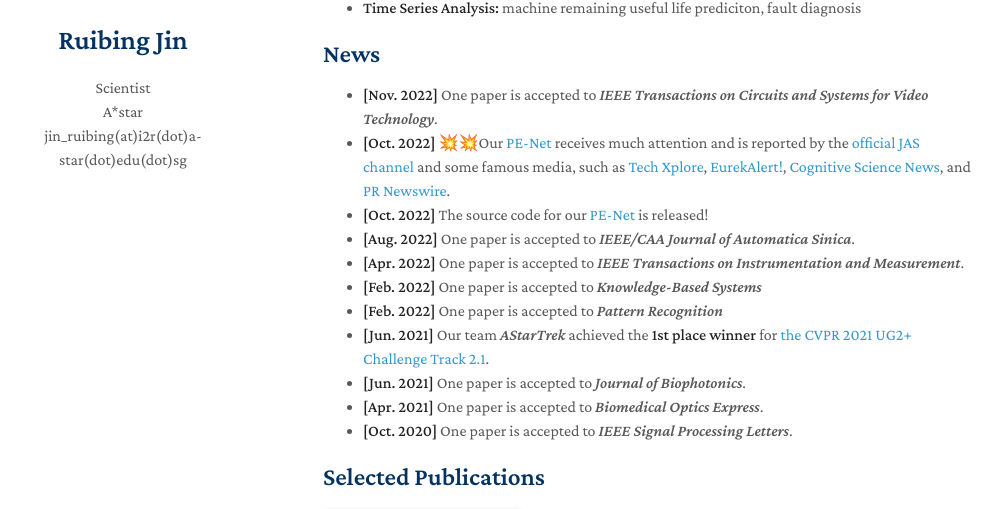
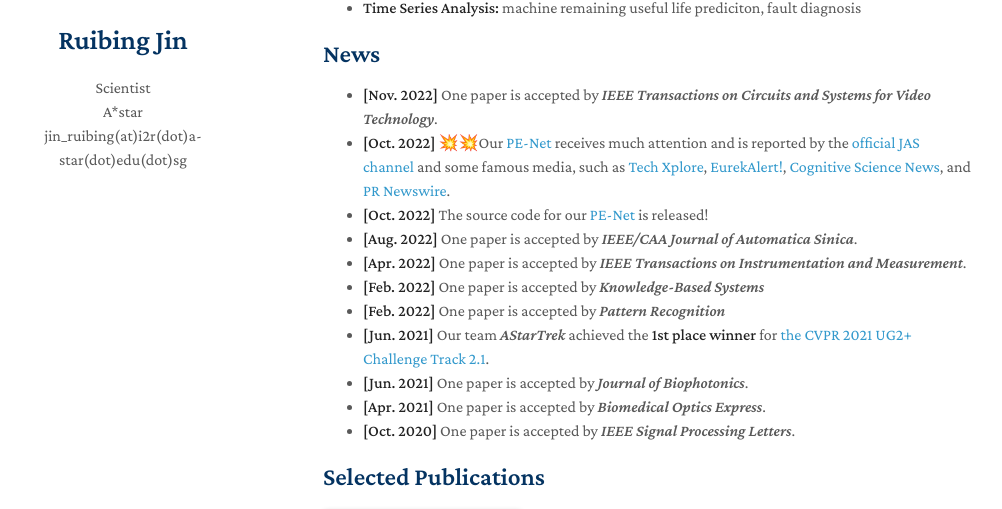
Before and after one commit to ruibing-jin/ruibing-jin.github.io, a Jekyll site: the page built from index.md, in a window 1280 px wide and 900 px high, scrolled down 261 px. Shown: the part 174-683 px from the top of the window, without its empty margins (147-1149 px from the left). Built offline with Jekyll 4.4.1, drawn with Linux system fonts in a browser that asks for light colours; nearby versions of some CDN libraries; a style sheet for code colours, icons or effects is not loaded; our own code applies the rules of GitHub Pages for plain Markdown files.

```diff
--- a/index.md
+++ b/index.md
@@ -12,17 +12,17 @@ My research interests include computer vision, machine learning and time series
 - **Time Series Analysis:** machine remaining useful life prediciton, fault diagnosis
 
 ## News
-- **[Nov. 2022]** One paper is accepted to *IEEE Transactions on Circuits and Systems for Video Technology*.
+- **[Nov. 2022]** One paper is accepted by *IEEE Transactions on Circuits and Systems for Video Technology*.
 - **[Oct. 2022]** 💥💥Our [PE-Net](https://ieeexplore.ieee.org/document/9849459) receives much attention and is reported by the [official JAS channel](https://mp.weixin.qq.com/s/Mua13qe4LJqt1AwZ2XHFYQ) and some famous media, such as [Tech Xplore](https://techxplore.com/news/2022-10-convolutional-neural-network-framework-life.amp), [EurekAlert!](https://www.eurekalert.org/news-releases/968147), [Cognitive Science News](https://cognitivesciencenews.com/2022/10/18/convolutional-neural-network-framework-to-predict-remaining-useful-life-in-machines/amp/), and [PR Newswire](https://www.prnewswire.com/news-releases/new-study-in-ieeecaa-journal-of-automatica-sinica-describes-convolutional-neural-network-framework-to-predict-remaining-useful-life-in-machines-301654980.html).
 - **[Oct. 2022]** The source code for our [PE-Net](https://github.com/ruibing-jin/PE-Net) is released!
-- **[Aug. 2022]** One paper is accepted to *IEEE/CAA Journal of Automatica Sinica*.
-- **[Apr. 2022]** One paper is accepted to *IEEE Transactions on Instrumentation and Measurement*.
-- **[Feb. 2022]** One paper is accepted to *Knowledge-Based Systems*
-- **[Feb. 2022]** One paper is accepted to *Pattern Recognition*
+- **[Aug. 2022]** One paper is accepted by *IEEE/CAA Journal of Automatica Sinica*.
+- **[Apr. 2022]** One paper is accepted by *IEEE Transactions on Instrumentation and Measurement*.
+- **[Feb. 2022]** One paper is accepted by *Knowledge-Based Systems*
+- **[Feb. 2022]** One paper is accepted by *Pattern Recognition*
 - **[Jun. 2021]** Our team *AStarTrek* achieved the **1st place winner** for [the CVPR 2021 UG2+ Challenge Track 2.1](http://cvpr2022.ug2challenge.org/program21/leaderboard21_t2.html).
-- **[Jun. 2021]** One paper is accepted to *Journal of Biophotonics*.
-- **[Apr. 2021]** One paper is accepted to *Biomedical Optics Express*.
-- **[Oct. 2020]** One paper is accepted to *IEEE Signal Processing Letters*.
+- **[Jun. 2021]** One paper is accepted by *Journal of Biophotonics*.
+- **[Apr. 2021]** One paper is accepted by *Biomedical Optics Express*.
+- **[Oct. 2020]** One paper is accepted by *IEEE Signal Processing Letters*.
 
 ## Selected Publications
 [comment]: <>
```
